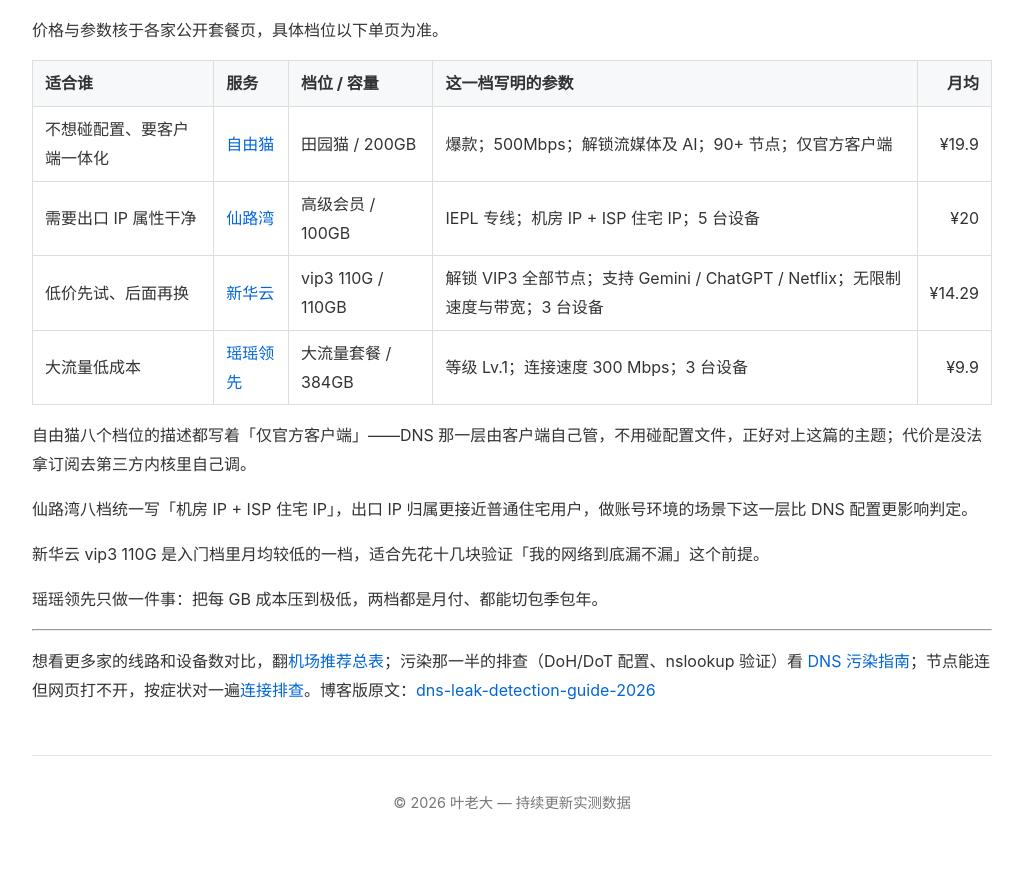
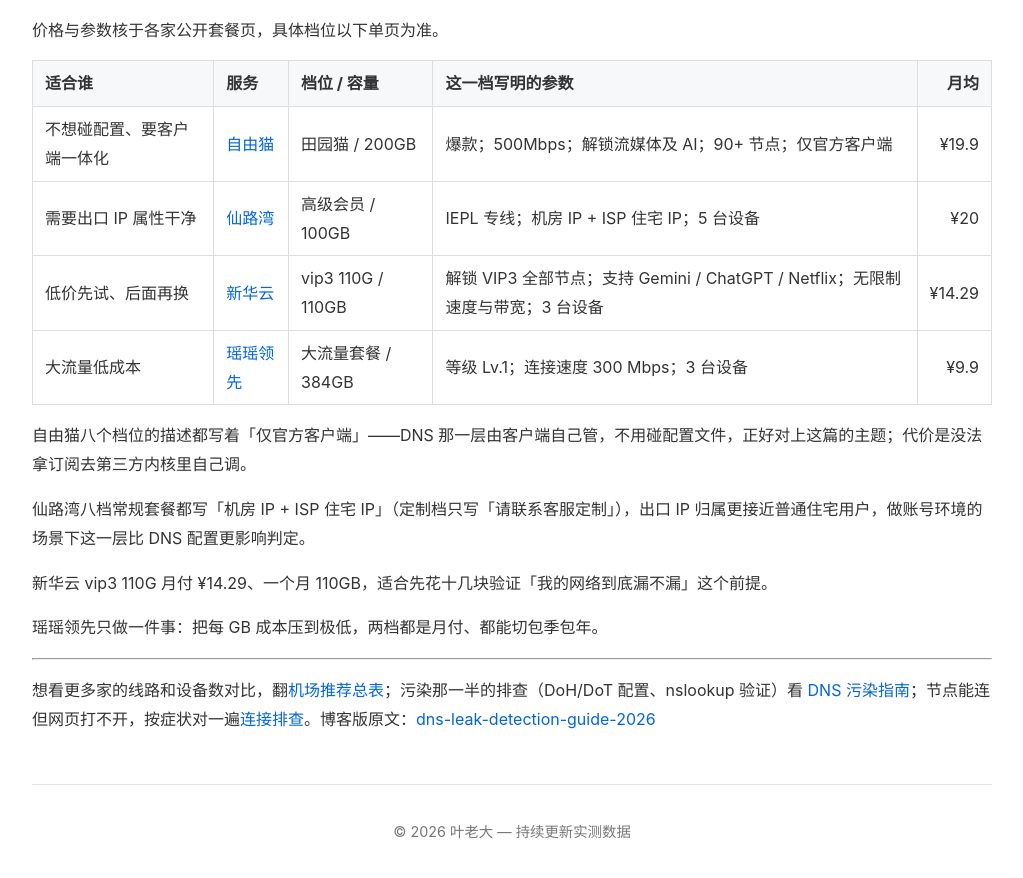
Before and after one commit to yezuofan/free-internet-guide, a Jekyll site: the page built from getting-started/dns-leak-detection-guide-2026.md, in a window 1280 px wide and 900 px high, scrolled down 3124 px. Shown: the top 878 px of the window, without its empty margins (128-1151 px from the left). Built offline with Jekyll 4.4.1, drawn with Linux system fonts in a browser that asks for light colours; our own code applies the rules of GitHub Pages for plain Markdown files.

Commit message:
Fix DNS leak guide: narrow superlative on Xinhua Cloud tier and specify 8 standard SurfBay tiers

```diff
--- a/getting-started/dns-leak-detection-guide-2026.md
+++ b/getting-started/dns-leak-detection-guide-2026.md
@@ -111,9 +111,9 @@ dns:
 
 自由猫八个档位的描述都写着「仅官方客户端」——DNS 那一层由客户端自己管，不用碰配置文件，正好对上这篇的主题；代价是没法拿订阅去第三方内核里自己调。
 
-仙路湾八档统一写「机房 IP + ISP 住宅 IP」，出口 IP 归属更接近普通住宅用户，做账号环境的场景下这一层比 DNS 配置更影响判定。
+仙路湾八档常规套餐都写「机房 IP + ISP 住宅 IP」（定制档只写「请联系客服定制」），出口 IP 归属更接近普通住宅用户，做账号环境的场景下这一层比 DNS 配置更影响判定。
 
-新华云 vip3 110G 是入门档里月均较低的一档，适合先花十几块验证「我的网络到底漏不漏」这个前提。
+新华云 vip3 110G 月付 ¥14.29、一个月 110GB，适合先花十几块验证「我的网络到底漏不漏」这个前提。
 
 瑶瑶领先只做一件事：把每 GB 成本压到极低，两档都是月付、都能切包季包年。
 
```
